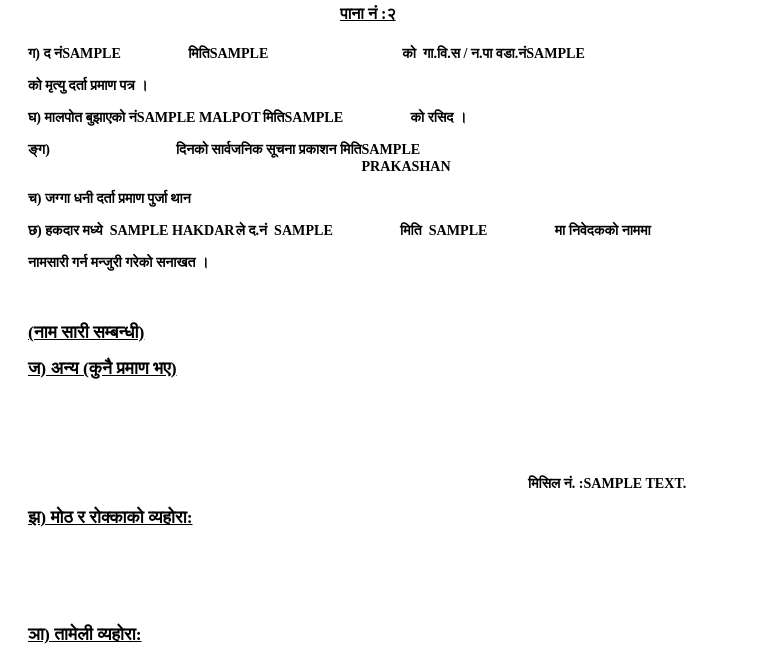
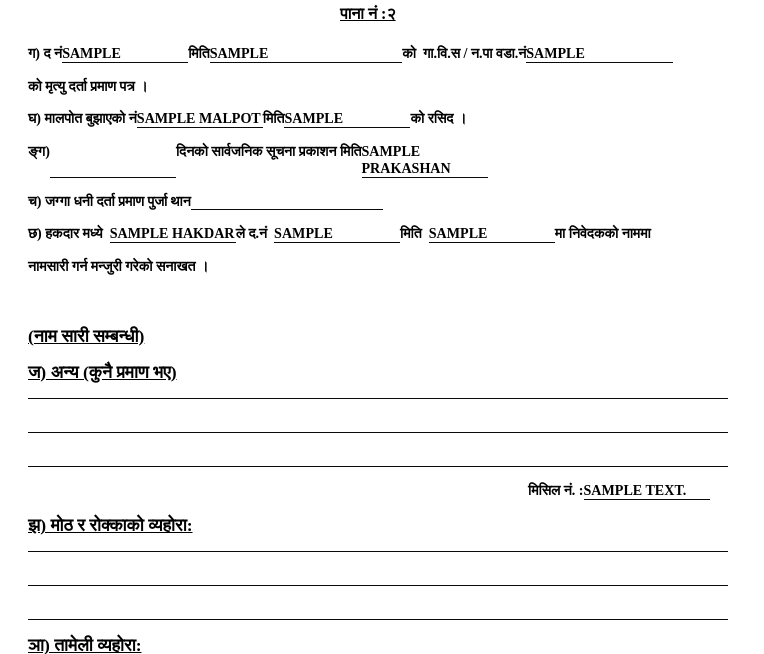
Before and after one commit to nepoz/Forms, a Python web app: template Forms/templates/Naamsaari2.html in a window 1280 px wide. Shown: the top 654 px of the page, without its empty margins (0-764 px from the left). Run offline with Jinja, Linux system fonts and the light colour scheme; the template is opened without the code that fills it: most values are stand-ins (such as "Sample title", 1, 10 or a date in 2020).

Commit message:
Corrected Naamsaari form

```diff
--- a/Forms/templates/Naamsaari2.html
+++ b/Forms/templates/Naamsaari2.html
@@ -52,7 +52,7 @@
         .line7,
         .line8,
         .line9 {
-
+          	border-bottom: 1px #0a0a0a solid;
             text-transform: none;
             color: #000;
         }
```
